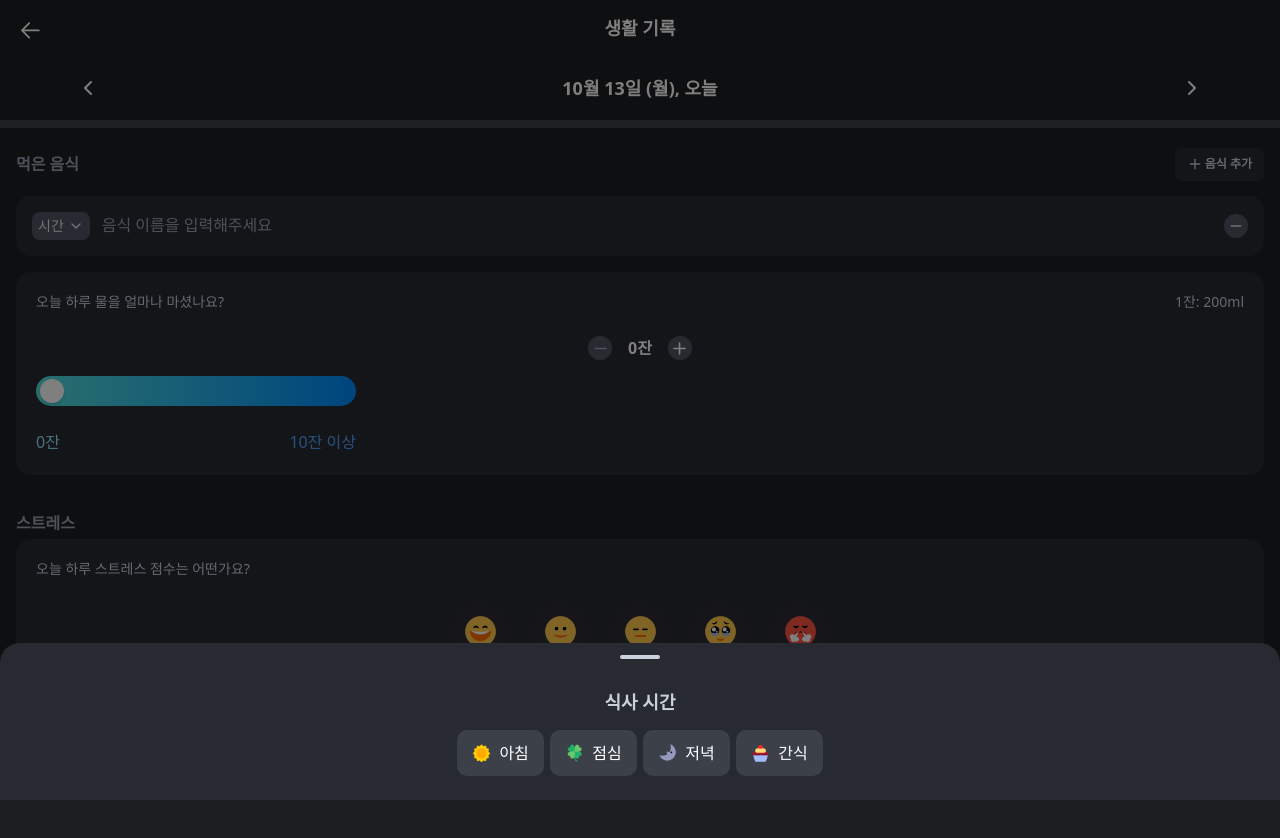
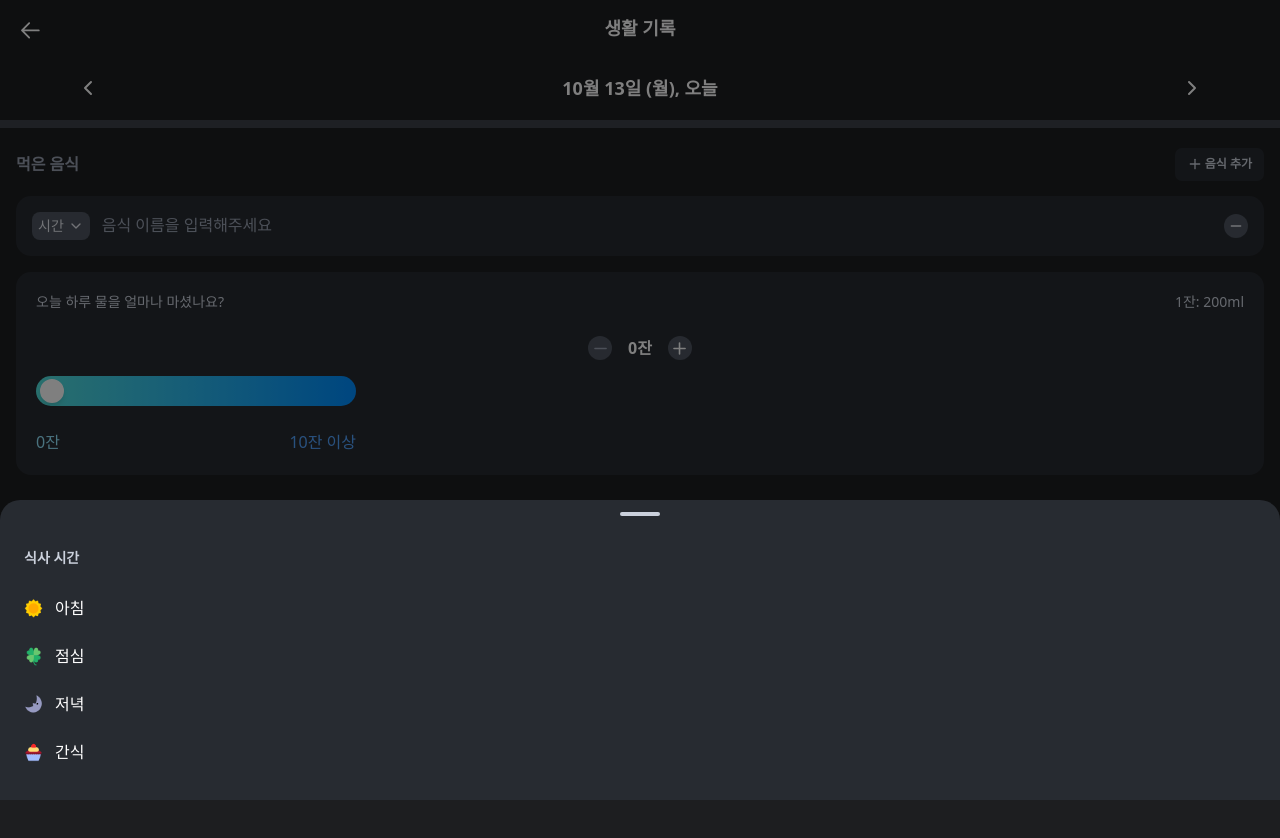
Before and after one commit to depromeet/dpm17-team4-client, a Next.js app in the folder web/: page /lifestyle in a window 1280 px wide. Both pictures are taken after a click on the button "시간". Shown: the top 838 px of the page. Built offline with nearby package versions, Linux system fonts and the light colour scheme; no server answers.

Commit message:
feat: enhance TimeBottomSheet component with selectedMealTime prop and improved UI

```diff
--- a/web/src/app/(record)/lifestyle/_components/TimeBottomSheet.tsx
+++ b/web/src/app/(record)/lifestyle/_components/TimeBottomSheet.tsx
@@ -3,19 +3,22 @@ import { useState } from 'react';
 import { BottomSheet } from '@/components/BottomSheet';
 import { MEAL_TIMES } from '../constants';
 import type { MealTime } from '../types/entitites';
+import { Check } from 'lucide-react';
 
 interface TimeBottomSheetProps {
   isOpen: boolean;
   onClose: () => void;
   onTimeSelect: (time: MealTime) => void;
+  selectedMealTime: MealTime | '';
 }
 
 export const TimeBottomSheet = ({
   isOpen,
   onClose,
   onTimeSelect,
+  selectedMealTime,
 }: TimeBottomSheetProps) => {
-  const [selectedTime, setSelectedTime] = useState('');
+  const [selectedTime, setSelectedTime] = useState(selectedMealTime || '');
 
   const handleTimeSelect = (mealTime: (typeof MEAL_TIMES)[number]) => {
     setSelectedTime(mealTime.name);
@@ -27,22 +30,19 @@ export const TimeBottomSheet = ({
     <BottomSheet isOpen={isOpen} onClose={onClose}>
       <div className="p-[1.5rem]">
         <div className="space-y-[0.75rem]">
-          <div className="text-body1-sb text-gray-300 mb-[1rem] flex justify-center">
+          <div className="text-body3-sb text-gray-300 mb-[1rem] flex justify-start">
             식사 시간
           </div>
 
-          <div className="flex justify-center items-center gap-[0.4rem] w-full">
+          <div className="flex flex-col w-full">
             {MEAL_TIMES.map((mealTime) => (
               <button
                 key={mealTime.id}
                 type="button"
                 onClick={() => handleTimeSelect(mealTime)}
-                className={`flex items-center justify-center gap-[0.5rem] px-[0.94rem] py-[0.69rem] rounded-[0.625rem] text-white text-body2-m transition-colors h-fit ${
-                  selectedTime === mealTime.name
-                    ? 'bg-green-600'
-                    : 'bg-gray-700 hover:bg-gray-600'
-                }`}
+                className={`flex items-center justify-between py-[0.75rem] rounded-[0.625rem] text-body2-m transition-colors h-fit w-full `}
               >
+                <div className="flex items-center gap-[0.75rem]">
                   <Image
                     src={mealTime.imageUrl}
                     alt={mealTime.name}
@@ -50,9 +50,22 @@ export const TimeBottomSheet = ({
                     height={19}
                     className="w-[1.19rem] h-[1.19rem] object-cover"
                   />
-                <span className="whitespace-nowrap">{mealTime.name}</span>
+                  <span
+                    className={`whitespace-nowrap ${
+                      selectedTime === mealTime.id
+                        ? 'text-primary-600 text-body2-sb'
+                        : 'text-white text-body2-m'
+                    }`}
+                  >
+                    {mealTime.name}
+                  </span>
+                </div>
+                {selectedTime === mealTime.id && (
+                  <Check className="w-[1.19rem] h-[1.19rem] text-primary-600" />
+                )}
               </button>
             ))}
+
           </div>
         </div>
       </div>
```
Lines whose indentation alone changed are shown as unchanged.
